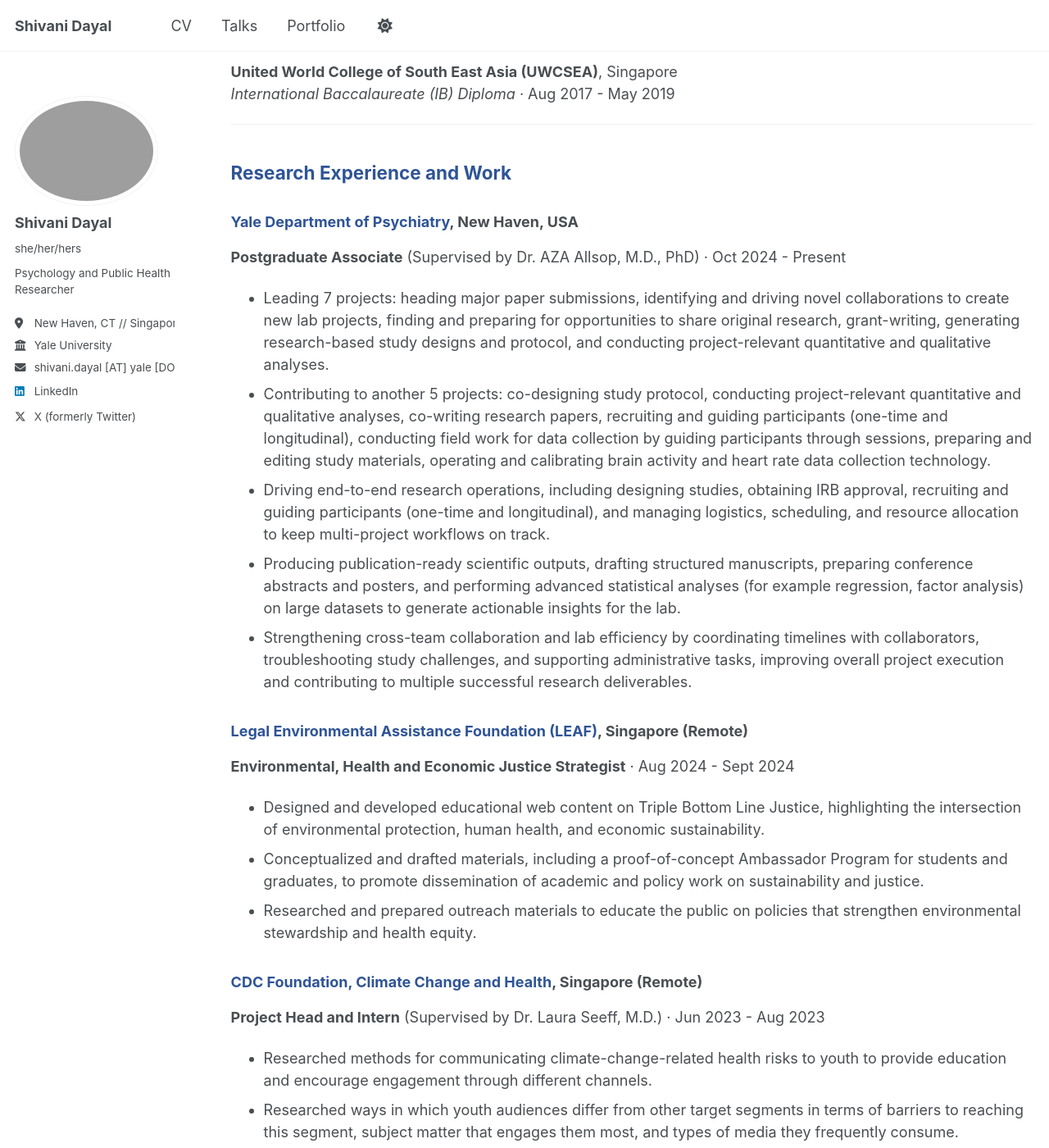
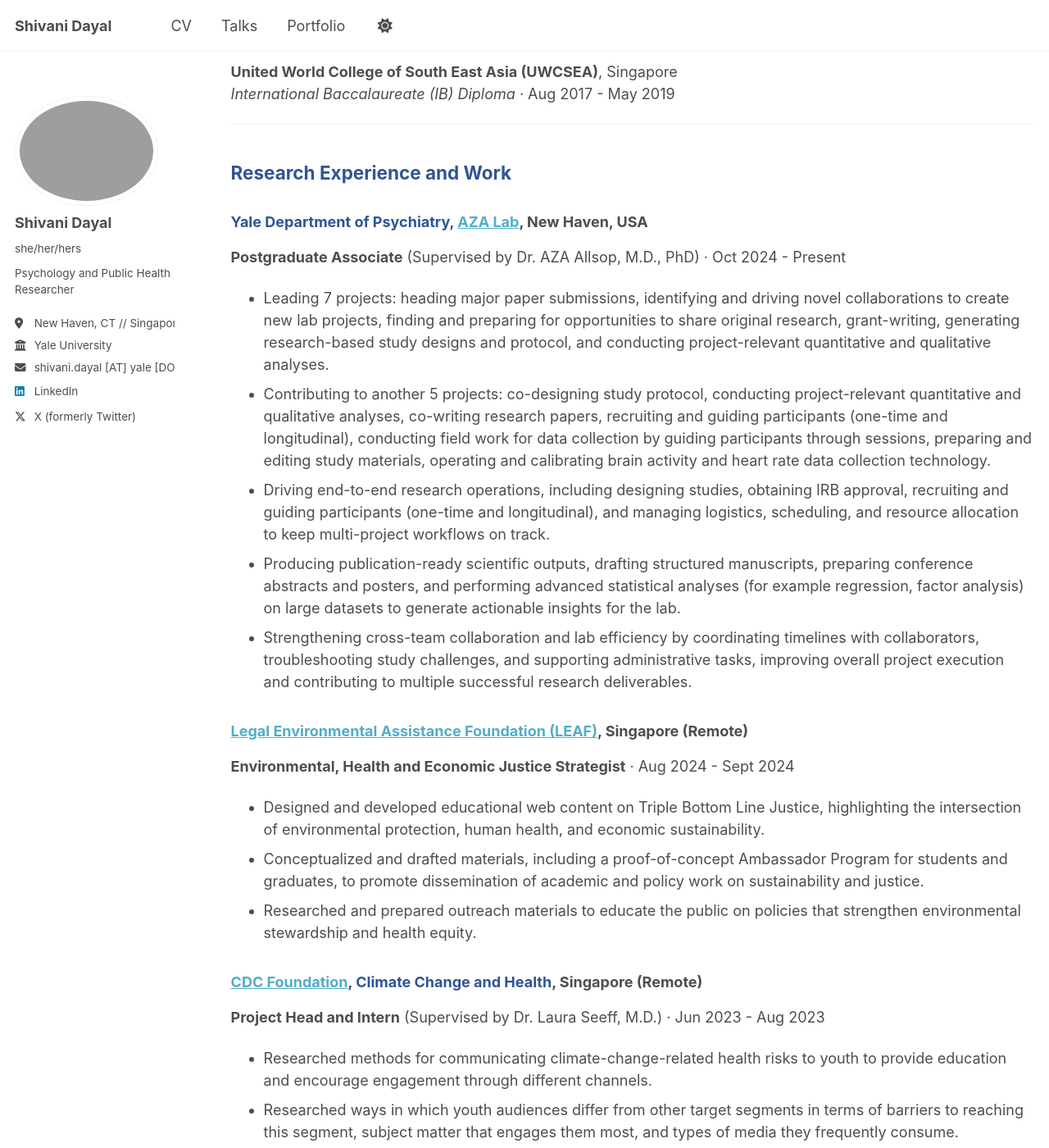
Before and after one commit to sdayal21/sdayal21.github.io, a Jekyll site: the page built from _pages/cv.md, in a window 1280 px wide and 1400 px high, scrolled down 881 px. Shown: the whole window at 82% size. Built offline with Jekyll 4.4.1, drawn with Linux system fonts in a browser that asks for light colours; a script that is not in the unit is left out.

Commit message:
about and cv links

```diff
--- a/_pages/cv.md
+++ b/_pages/cv.md
@@ -41,7 +41,7 @@ Relevant projects:
 
 ## <span style="color:#2F5496;">Research Experience and Work</span>
 
-### <span style="color:#2F5496;">Yale Department of Psychiatry</span>, New Haven, USA
+### <span style="color:#2F5496;">Yale Department of Psychiatry, [AZA Lab](https://www.azalab.org/)</span>, New Haven, USA
 **Postgraduate Associate** (Supervised by Dr. AZA Allsop, M.D., PhD) · Oct 2024 - Present
 
 - Leading 7 projects: heading major paper submissions, identifying and driving novel collaborations to create new lab projects, finding and preparing for opportunities to share original research, grant-writing, generating research-based study designs and protocol, and conducting project-relevant quantitative and qualitative analyses.
@@ -50,14 +50,14 @@ Relevant projects:
 - Producing publication-ready scientific outputs, drafting structured manuscripts, preparing conference abstracts and posters, and performing advanced statistical analyses (for example regression, factor analysis) on large datasets to generate actionable insights for the lab.
 - Strengthening cross-team collaboration and lab efficiency by coordinating timelines with collaborators, troubleshooting study challenges, and supporting administrative tasks, improving overall project execution and contributing to multiple successful research deliverables.
 
-### <span style="color:#2F5496;">Legal Environmental Assistance Foundation (LEAF)</span>, Singapore (Remote)
+### <span style="color:#2F5496;">[Legal Environmental Assistance Foundation (LEAF)](https://leaf-envirolaw.org/about-us#:~:text=LEAF%20protects%20community%20health%20by,with%20environmental%20laws%20and%20rules.)</span>, Singapore (Remote)
 **Environmental, Health and Economic Justice Strategist** · Aug 2024 - Sept 2024
 
 - Designed and developed educational web content on Triple Bottom Line Justice, highlighting the intersection of environmental protection, human health, and economic sustainability.
 - Conceptualized and drafted materials, including a proof-of-concept Ambassador Program for students and graduates, to promote dissemination of academic and policy work on sustainability and justice.
 - Researched and prepared outreach materials to educate the public on policies that strengthen environmental stewardship and health equity.
 
-### <span style="color:#2F5496;">CDC Foundation, Climate Change and Health</span>, Singapore (Remote)
+### <span style="color:#2F5496;">[CDC Foundation](https://www.cdcfoundation.org/), Climate Change and Health</span>, Singapore (Remote)
 **Project Head and Intern** (Supervised by Dr. Laura Seeff, M.D.) · Jun 2023 - Aug 2023
 
 - Researched methods for communicating climate-change-related health risks to youth to provide education and encourage engagement through different channels.
@@ -93,7 +93,7 @@ Relevant projects:
 - Acted as the point of contact for groups of up to 7 members for 10 consecutive rounds of sessions to support a smooth enrolment process.
 - Worked to unite clinicians across borders in their pursuit to create accessible mental healthcare options under the supervision of Monash University’s Dr. Keng Shian Ling.
 
-### <span style="color:#2F5496;">Holmusk: Evidence-Based Behavioral Health Organization</span>, Singapore
+### <span style="color:#2F5496;">[Holmusk: Evidence-Based Behavioral Health Organization](https://www.holmusk.com/)</span>, Singapore
 **Psychology Intern** · Nov 2021 - May 2022
 
 - Researched and wrote 10 educational articles about mental health and well-being to engage and inform a Singaporean audience and reduce mental-health-related stigma.
```
Also changed, not shown: _pages/about.md (+2 -2 lines).
